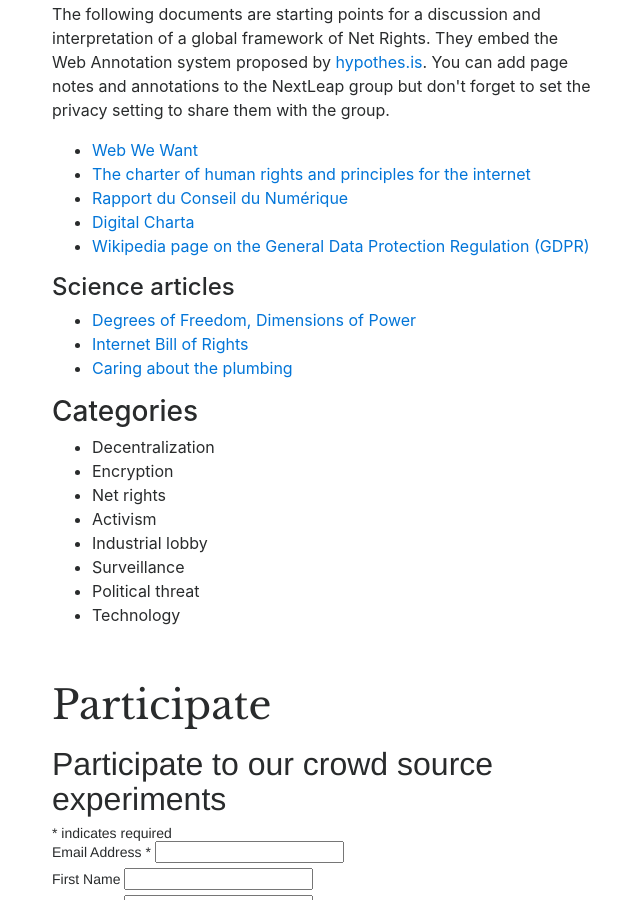
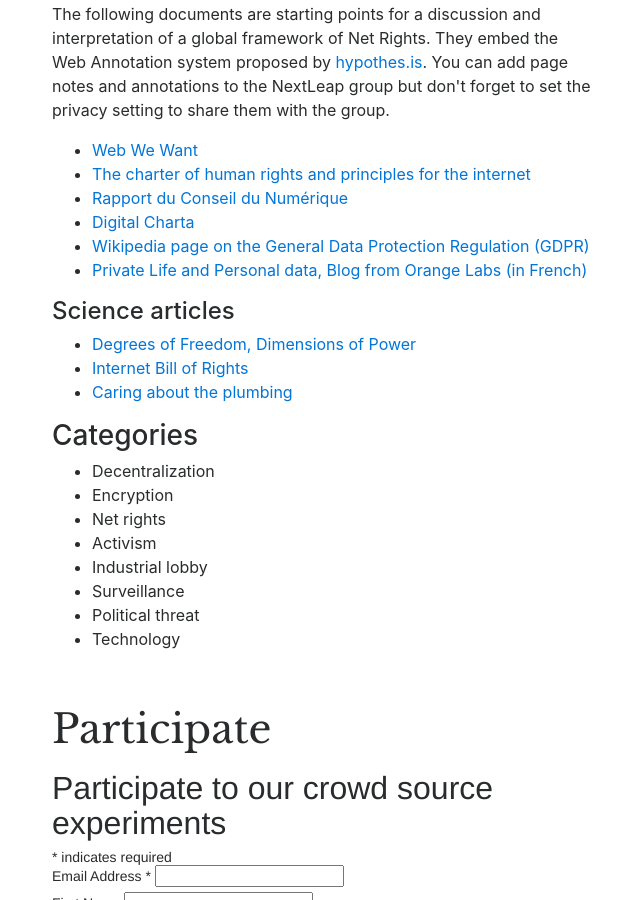
Before and after one commit to nextleap-project/nextleap-website, a Jekyll site: the page built from _projects/rights.md, in a window 1280 px wide and 900 px high, scrolled down 502 px. Shown: the whole window, without its empty margins (33-673 px from the left). Built offline with Jekyll 4.4.1, drawn with Linux system fonts in a browser that asks for light colours; nearby versions of some CDN libraries; comment, search, counter and statistics services are not loaded.

Commit message:
Document added
Orange Lab – net rights

```diff
--- a/_projects/rights.md
+++ b/_projects/rights.md
@@ -42,6 +42,8 @@
 <li><a href="https://via.hypothes.is/https://digitalcharta.eu/#annotations:ZEia6jDSEeef9Gsz7rO3qw">Digital Charta</a></li>
 
 <li><a href="https://via.hypothes.is/https://en.wikipedia.org/wiki/General_Data_Protection_Regulation">Wikipedia page on the General Data Protection Regulation (GDPR)</a></li>
+
+<li><a href="https://digital-society-forum.orange.com/fr/les-forums/100-forum-vie_privee_et_donnees_personnelles">Private Life and Personal data, Blog from Orange Labs (in French)</a></li>
 
 </ul>
 
```
